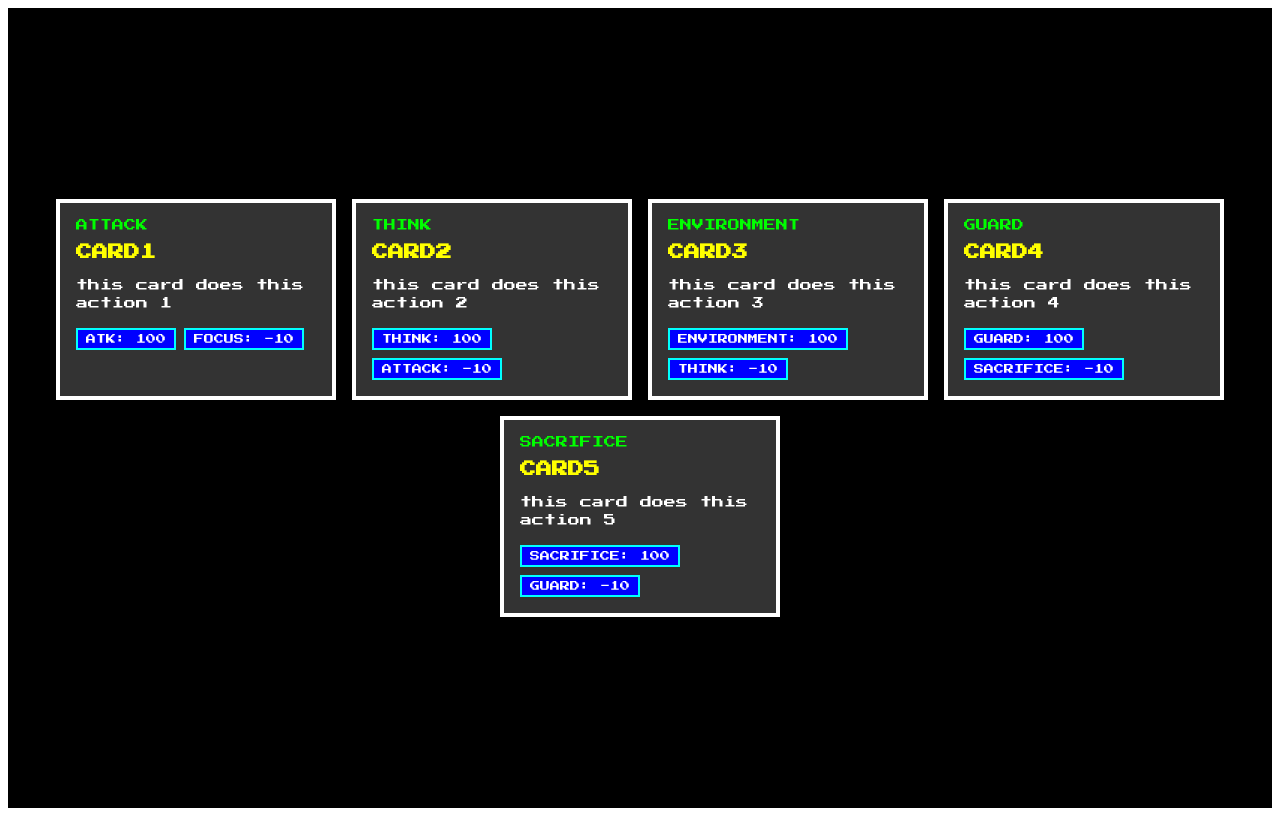
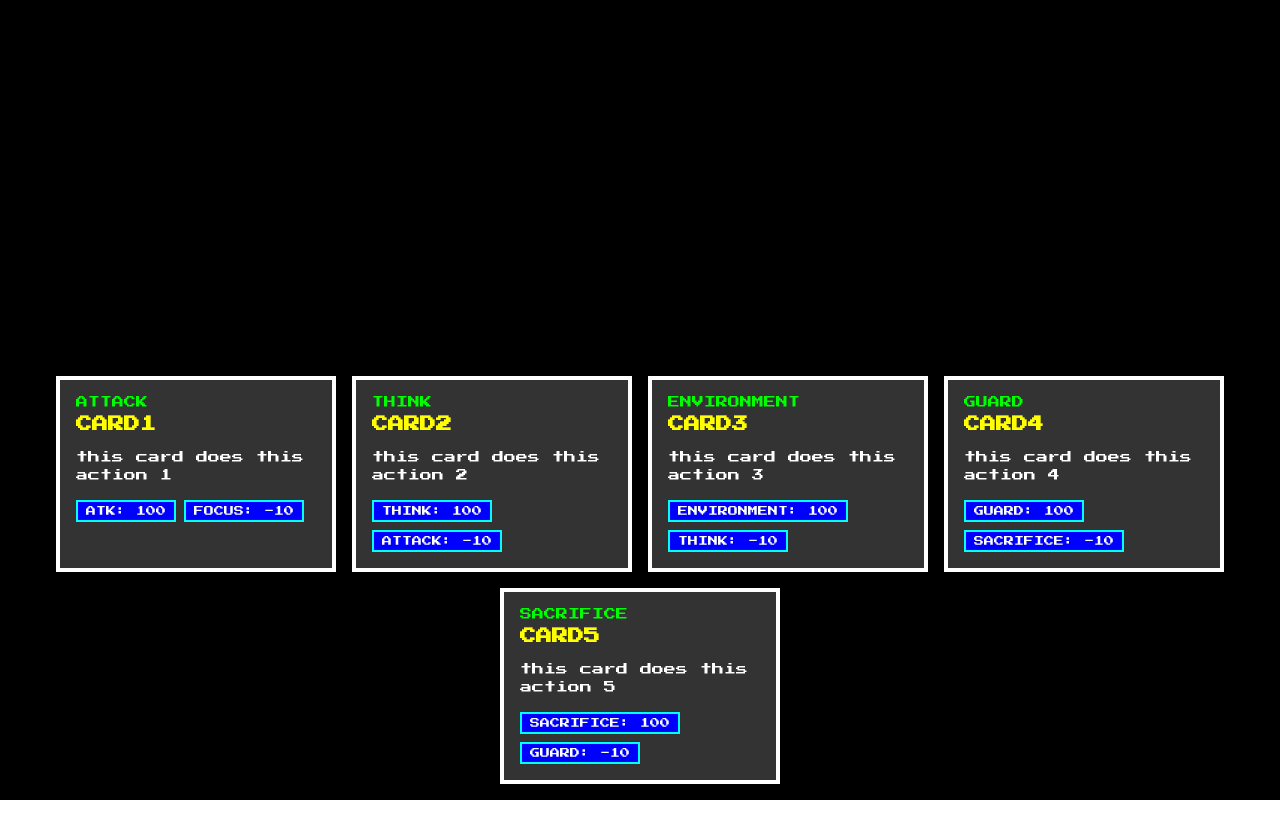
Before and after one commit to TeasUp/Pek, a React (Create React App) app in the folder game/: page / in a window 1280 px wide. Built offline with nearby package versions, Linux system fonts and the light colour scheme.

Commit message:
The first Prototype is almost finished

```diff
--- a/game/src/Pages/BattlePage/BattlePage.css
+++ b/game/src/Pages/BattlePage/BattlePage.css
@@ -5,7 +5,7 @@
     min-height: 100vh;
     display: flex;
     justify-content: center;
-    align-items: center;
+    align-items: flex-end;
     font-family: "Press Start 2P", cursive;
     image-rendering: pixelated;
 }
@@ -24,7 +24,7 @@
     width: 240px;
     padding: 16px;
     image-rendering: pixelated;
-    transition: transform .3s, border-color 0.1s, box-shadow 0.1s;
+    transition: transform 0.3s, border-color 0.1s, box-shadow 0.1s;
 }
 
 .card:hover {
--- a/game/src/index.css
+++ b/game/src/index.css
@@ -0,0 +1,4 @@
+* {
+    padding: 0%;
+    margin: 0%;
+}
```
